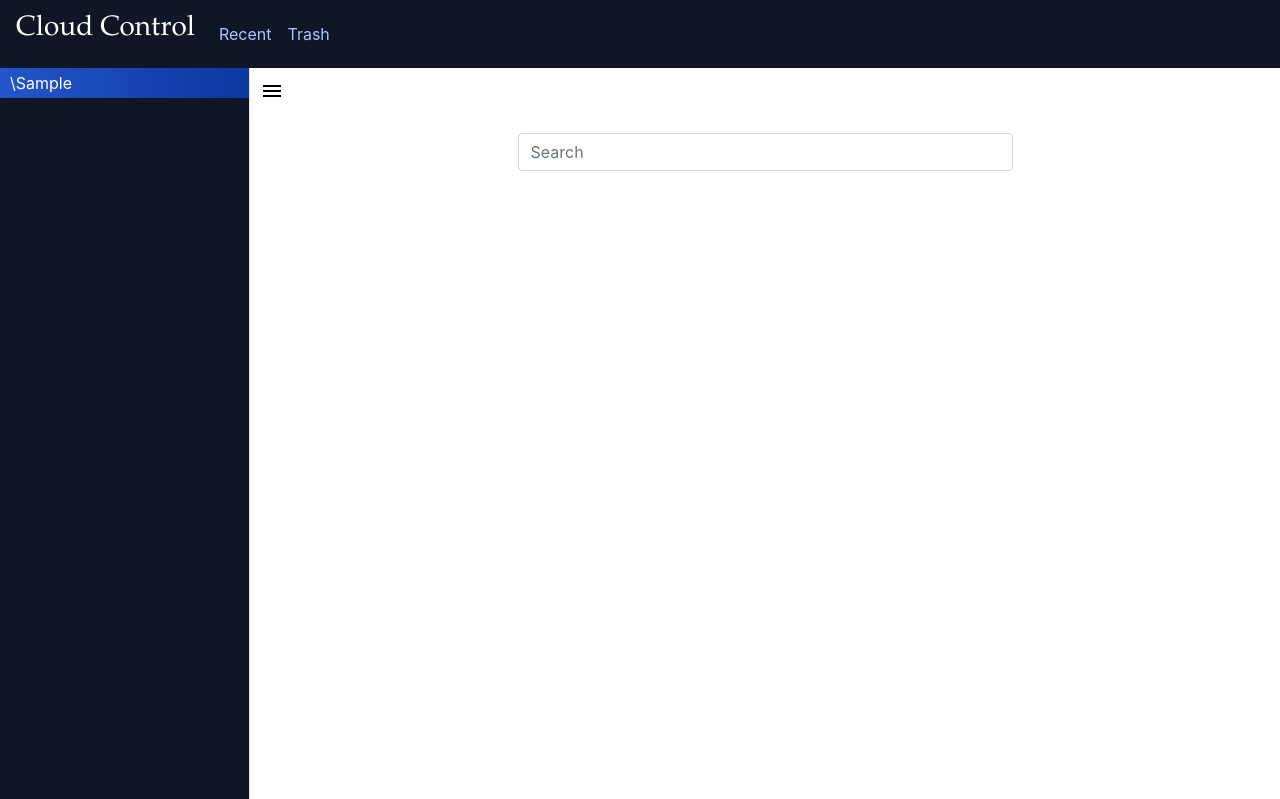
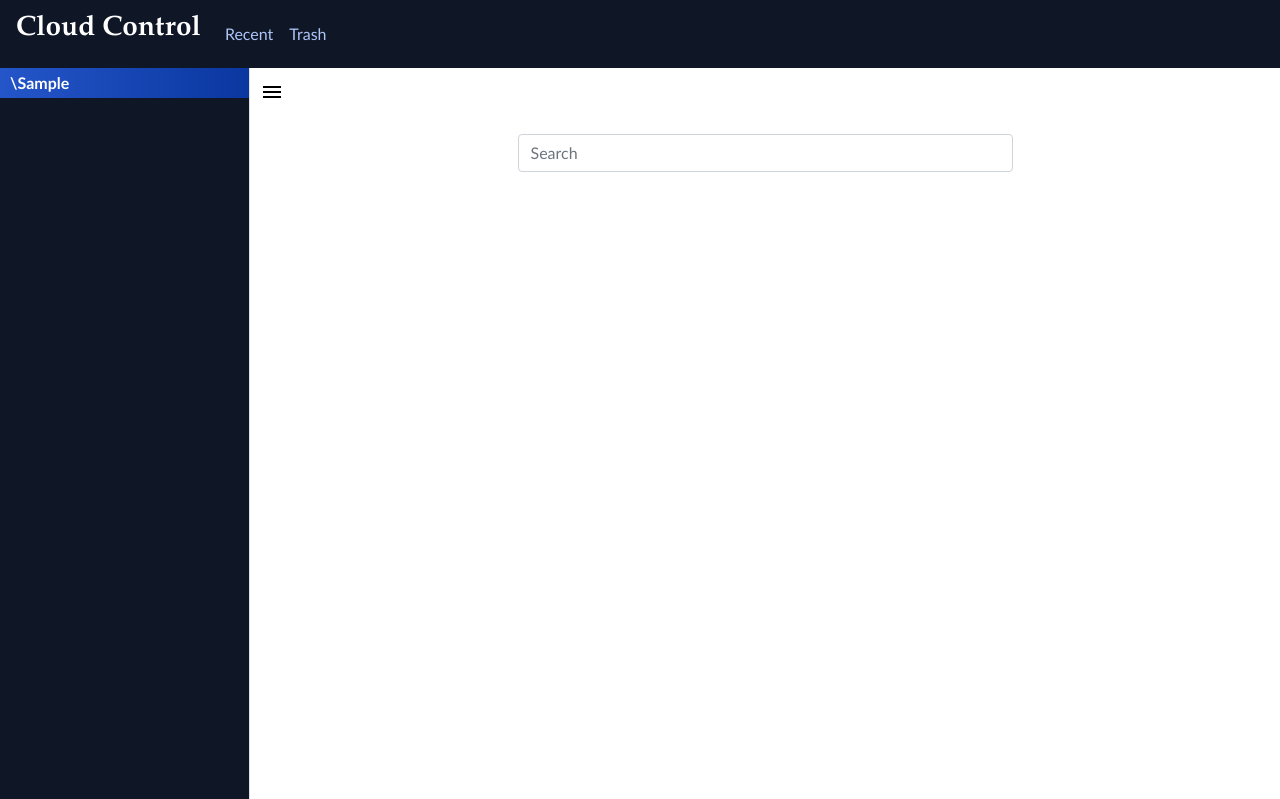
Before and after one commit to davidraskin8/cloud_drive, a Django app: template directory/templates/base_generic.html in a window 1280 px wide. Shown: the top 799 px of the page. Run offline with Django 3.2, Linux system fonts and the light colour scheme; the template is opened without the code that fills it: most values are stand-ins (such as "Sample title", 1, 10 or a date in 2020); some libraries are stand-ins or nearby versions; some web fonts are replaced.

Commit message:
A bit more styling

```diff
--- a/directory/static/style.css
+++ b/directory/static/style.css
@@ -1,3 +1,7 @@
+body {
+    font-family: "Candara", "Trebuchet MS", "Arial Black", Gadget, sans-serif;
+}
+
 :root {
     --bars-bg-color: #0f1626;
     --bars-bg-color-light: #265ad4ef;
--- a/directory/templates/base_generic.html
+++ b/directory/templates/base_generic.html
@@ -18,7 +18,7 @@
     </head>
     <body style="height: 100%">
         <nav class="navbar navbar-expand-lg navbar-dark bg-dark">
-            <a class="navbar-brand" href="#"><h3>Cloud Control</h3></a>
+            <a class="navbar-brand" href="#"><h3><strong>Cloud Control</strong></h3></a>
             <button class="navbar-toggler" type="button" data-toggle="collapse" data-target="#navbarNav" aria-controls="navbarNav" aria-expanded="false" aria-label="Toggle navigation">
                 <span class="navbar-toggler-icon"></span>
             </button>
@@ -36,7 +36,7 @@
             <div id="sidebar">
 
                 <ul id="drop_1" class="sidebar-drop bg-dark list-unstyled border-right h-100">
-                    <div id="cur_dir">\{{ base_folder_path }}</div>
+                    <div id="cur_dir"><strong>\{{ base_folder_path }}</strong></div>
                     <!-- <li>
                         <a class="dropdown-toggle" href="#f1_sub">Folder1</a>
                         <ul class="vertical-collapse list-unstyled" id="f1_sub">
```
